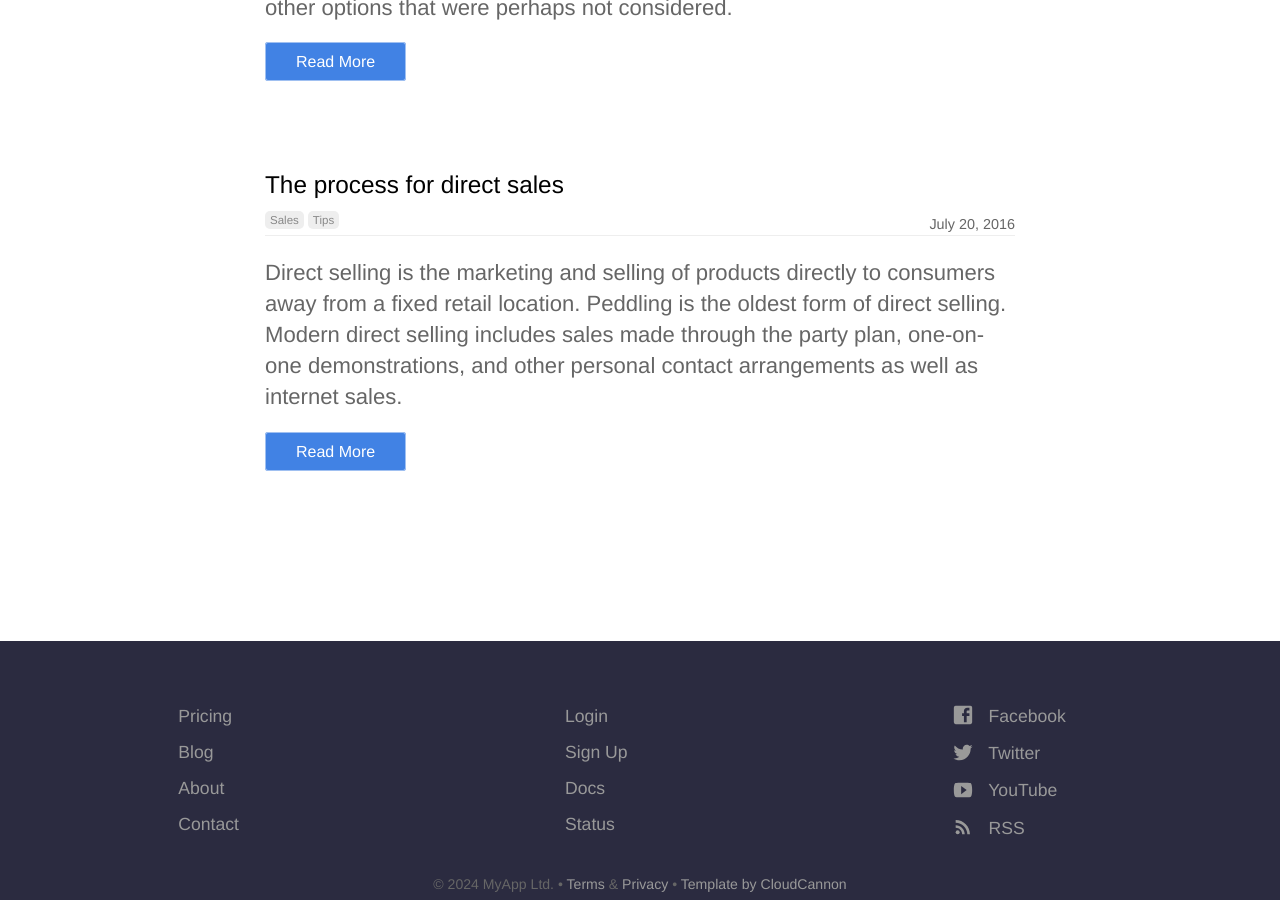
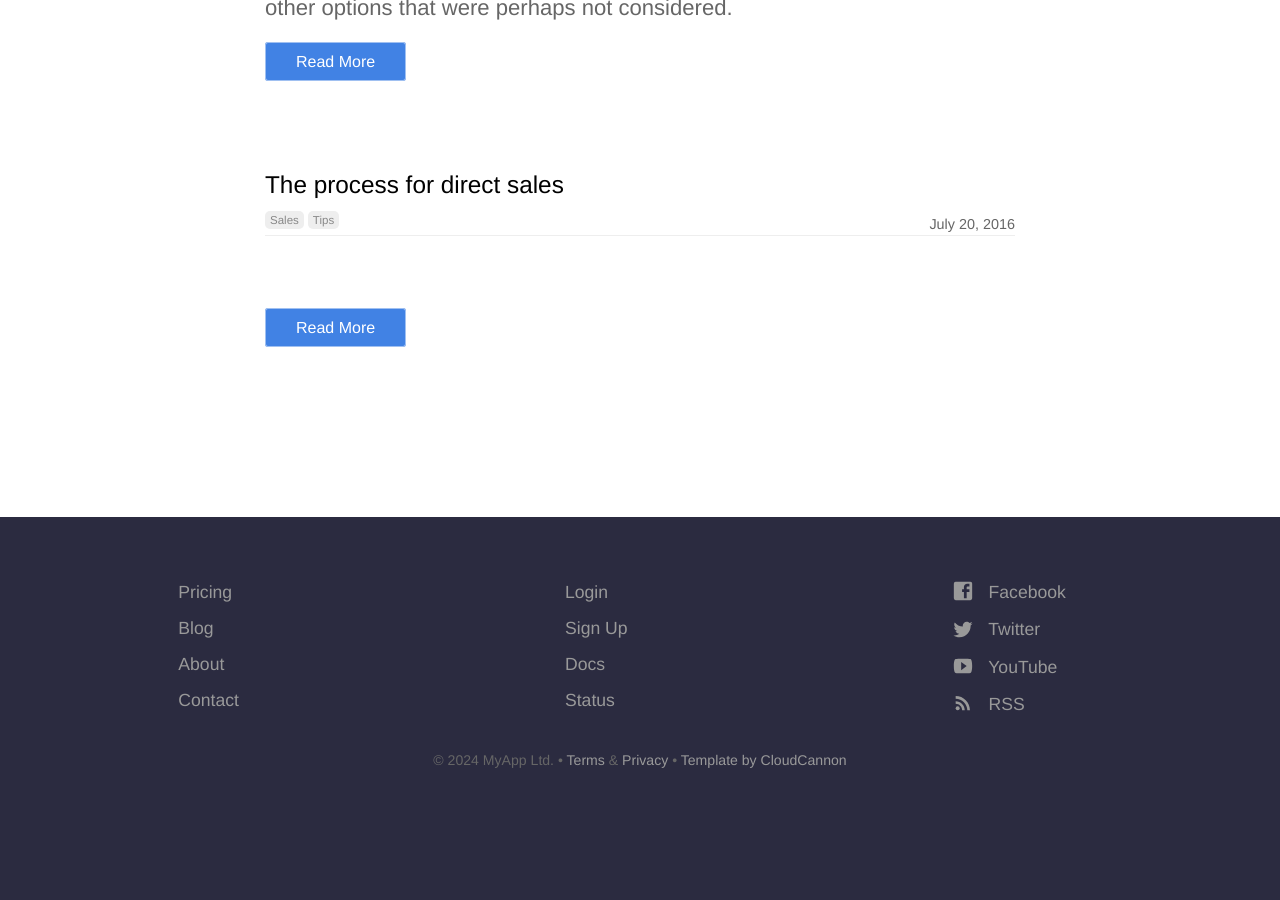
Before and after one commit to rycoll/Git-Sync-Test, a Jekyll site: the page built from blog/index.html, in a window 1280 px wide and 900 px high, scrolled down 1340 px. Built offline with Jekyll 4.4.1, drawn with Linux system fonts in a browser that asks for light colours; the list of posts is cut into pages by our own code; after the commit the page ends 2161 px from its top, so only the background shows below that.

Commit message:
Updated 1 file via CloudCannon.

```diff
--- a/_posts/2016-07-20-the-process-for-direct-sales.md
+++ b/_posts/2016-07-20-the-process-for-direct-sales.md
@@ -6,7 +6,7 @@ categories:
   - tips
 author_staff_member: anna
 ---
-Direct selling is the marketing and selling of products directly to consumers away from a fixed retail location. Peddling is the oldest form of direct selling. Modern direct selling includes sales made through the party plan, one-on-one demonstrations, and other personal contact arrangements as well as internet sales.
+&nbsp;
 
 ![Checkmate](https://source.unsplash.com/random/1500x1145)
 
```
